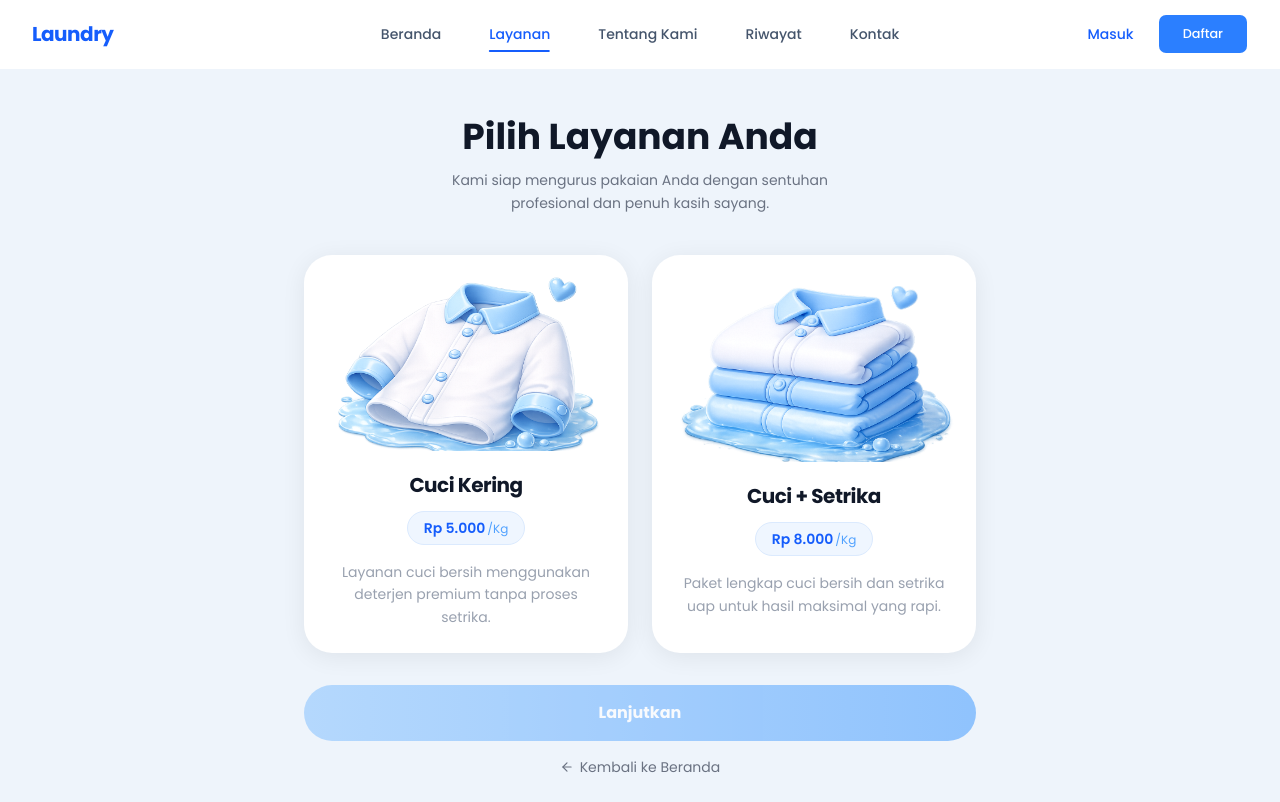
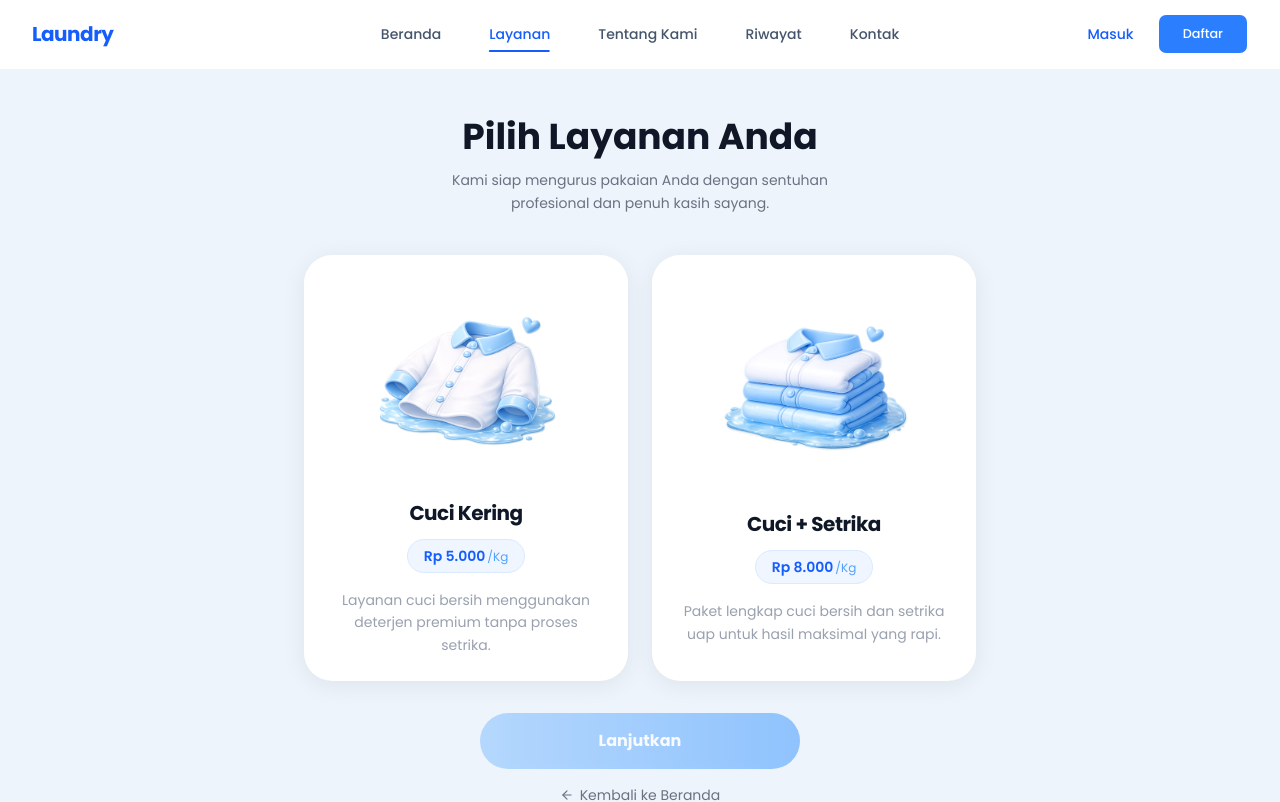
Before and after one commit to Varaaa-arch/WCC_UMKM-Laundry_Digital_Solution, a Next.js app: page /layanan in a window 1280 px wide. Shown: the top 802 px of the page. Built offline with nearby package versions, Linux system fonts and the light colour scheme.

Commit message:
Fix: Button in endpoint Layanan

```diff
--- a/src/app/layanan/page.tsx
+++ b/src/app/layanan/page.tsx
@@ -25,7 +25,7 @@ const SERVICES: ServiceCard[] = [
     description: "Layanan cuci bersih menggunakan deterjen premium tanpa proses setrika.",
     price: 5000,
     priceUnit: "Kg",
-    image: "/images/layanan-image/cuci-bersih.png",
+    image: "/images/layanan-image/cuci.png",
   },
   {
     id: "setrika-ekspres",
@@ -33,7 +33,7 @@ const SERVICES: ServiceCard[] = [
     description: "Paket lengkap cuci bersih dan setrika uap untuk hasil maksimal yang rapi.",
     price: 8000,
     priceUnit: "Kg",
-    image: "/images/layanan-image/cuci-dan-setrika.png",
+    image: "/images/layanan-image/cuci-setrika.png",
   },
 ];
 
@@ -83,8 +83,8 @@ export default function LayananPage() {
                 ].join(" ")}
               >
                 {/* Image */}
-                <div className="p-5 pb-0">
-                  <div className="relative w-full h-44 rounded-[20px] overflow-hidden">
+                <div className="px-6 pt-6 pb-2">
+                  <div className="relative w-full h-48">
                     <Image
                       src={svc.image}
                       alt={svc.title}
@@ -92,11 +92,11 @@ export default function LayananPage() {
                       sizes="(max-width: 640px) 100vw, 50vw"
                       loading="eager"
                       priority={svc.id === "cuci-kering-setrika"}
-                      className="object-cover transition-transform duration-500 group-hover:scale-[1.04]"
+                      className="object-contain transition-transform duration-500 group-hover:scale-[1.04]"
                     />
                     {/* Check badge — bottom right of image */}
                     {isSelected && (
-                      <span className="absolute bottom-3 right-3 w-8 h-8 bg-blue-500 rounded-full flex items-center justify-center shadow-lg shadow-blue-300/50 animate-[pop_0.2s_ease-out]">
+                      <span className="absolute bottom-0 right-0 w-8 h-8 bg-blue-500 rounded-full flex items-center justify-center shadow-lg shadow-blue-300/50 animate-[pop_0.2s_ease-out]">
                         <svg className="w-4 h-4 text-white" fill="none" viewBox="0 0 24 24" stroke="currentColor" strokeWidth={2.5}>
                           <path strokeLinecap="round" strokeLinejoin="round" d="M5 13l4 4L19 7" />
                         </svg>
@@ -129,7 +129,7 @@ export default function LayananPage() {
           onClick={handleLanjutkan}
           disabled={selected === null}
           className={[
-            "w-full max-w-2xl py-4 rounded-full font-bold text-base text-white transition-all duration-300 border-0 outline-none",
+            "w-full max-w-xs py-4 rounded-full font-bold text-base text-white transition-all duration-300 border-0 outline-none",
             selected
               ? "bg-linear-to-r from-blue-400 to-blue-600 shadow-[0_8px_32px_rgba(59,130,246,0.35)] hover:shadow-[0_12px_40px_rgba(59,130,246,0.45)] hover:scale-[1.02] active:scale-[0.98]"
               : "bg-linear-to-r from-blue-300 to-blue-400 opacity-60 cursor-not-allowed",
```
Also changed, not shown: public/images/layanan-image/cuci-setrika.png (renamed from public/images/layanan-image/cuci-dan-setrika.png), public/images/layanan-image/cuci.png (renamed from public/images/layanan-image/cuci-bersih.png).
